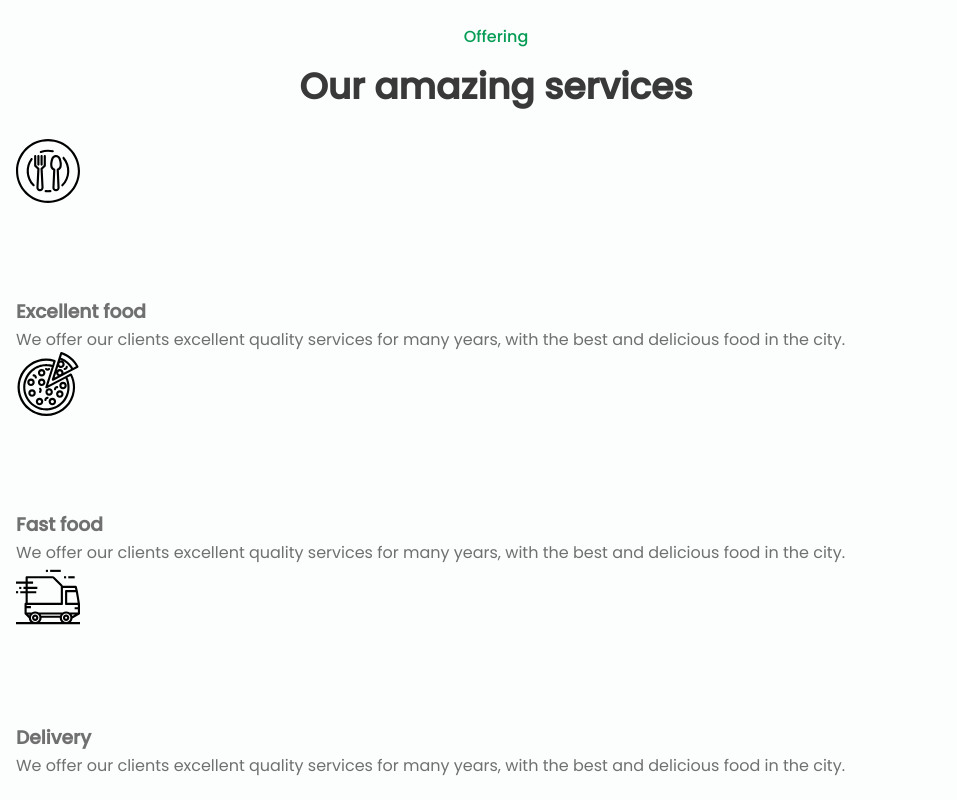
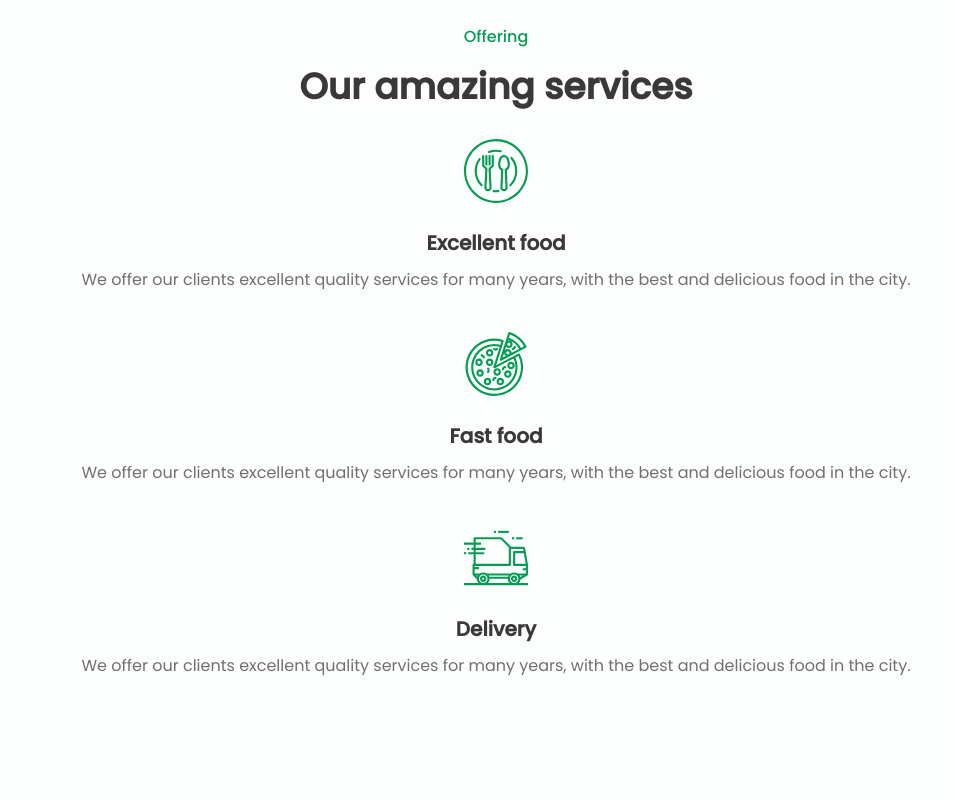
Before and after one commit to sy-hann/RestaurantTasty, a plain HTML site: page index.html in a window 1280 px wide. Shown: the part 1560-2360 px from the top of the page, without its empty margins (0-957 px from the left). Drawn offline with nearby package versions, Linux system fonts and the light colour scheme.

Commit message:
CSS : Services

```diff
--- a/app/css/style.css
+++ b/app/css/style.css
@@ -272,3 +272,31 @@ img {
   border-radius: 0.5rem;
   justify-self: center;
 }
+
+/* SERVICES */
+.services__container {
+  row-gap: 2.5rem;
+  grid-template-columns: repeat(auto-fit, minmax(220px, 1fr));
+}
+
+.services__content {
+  text-align: center;
+  margin-bottom: var(--mb-5);
+}
+
+.services__img {
+  width: 64px;
+  height: 64px;
+  fill: var(--first-color);
+  margin-bottom: var(--mb-2);
+}
+
+.services__title {
+  font-size: var(--h3-font-size);
+  color: var(--title-color);
+  margin-bottom: var(--mb-1);
+}
+
+.services__description {
+  padding: 0 1.5rem;
+}
--- a/index.html
+++ b/index.html
@@ -77,7 +77,7 @@
 
             <div class="services__container bd-grid">
                 <div class="services__content">
-                    <svg class="services__image" xmlns="http://www.w3.org/2000/svg">
+                    <svg class="services__img" xmlns="http://www.w3.org/2000/svg">
                         <path d="M45.3205 21.5702L44.6357 19.3163C43.7659 16.756 40.9852 15.3857 38.4249
                         16.2556C36.9847 16.7449 35.8536 17.876 35.3643 19.3163L34.6795 21.5702C34.1032
                         23.471 33.9823 25.4807 34.3264 27.4368C34.6403 29.0838 35.6859 30.4987 37.168
@@ -145,7 +145,7 @@
 
             <div class="services__container bd-grid">
                 <div class="services__content">
-                    <svg class="services__image" xmlns="http://www.w3.org/2000/svg">
+                    <svg class="services__img" xmlns="http://www.w3.org/2000/svg">
                         <g clip-path="url(#clip0)">
                         <path d="M55.82 22.0395C55.5475 21.5164 54.9027 21.3132 54.3795 21.5855L54.3794
                         21.5857L49.4885 24.1283H49.481L32.1524 33.1455L38.0258 14.5397C38.0258 14.5323
@@ -304,7 +304,7 @@
 
             <div class="services__container bd-grid">
                 <div class="services__content">
-                    <svg class="services__image" xmlns="http://www.w3.org/2000/svg">
+                    <svg class="services__img" xmlns="http://www.w3.org/2000/svg">
                         <g clip-path="url(#clip0)">
                         <path d="M19.1978 49.6016C17.4308 49.6016 15.9981 51.0342 15.9981 52.8012C15.9981 54.5682 17.4308
                         56.0008 19.1978 56.0008C20.9648 56.0008 22.3974 54.5682 22.3974 52.8012C22.3974 51.0342 20.9648
```
